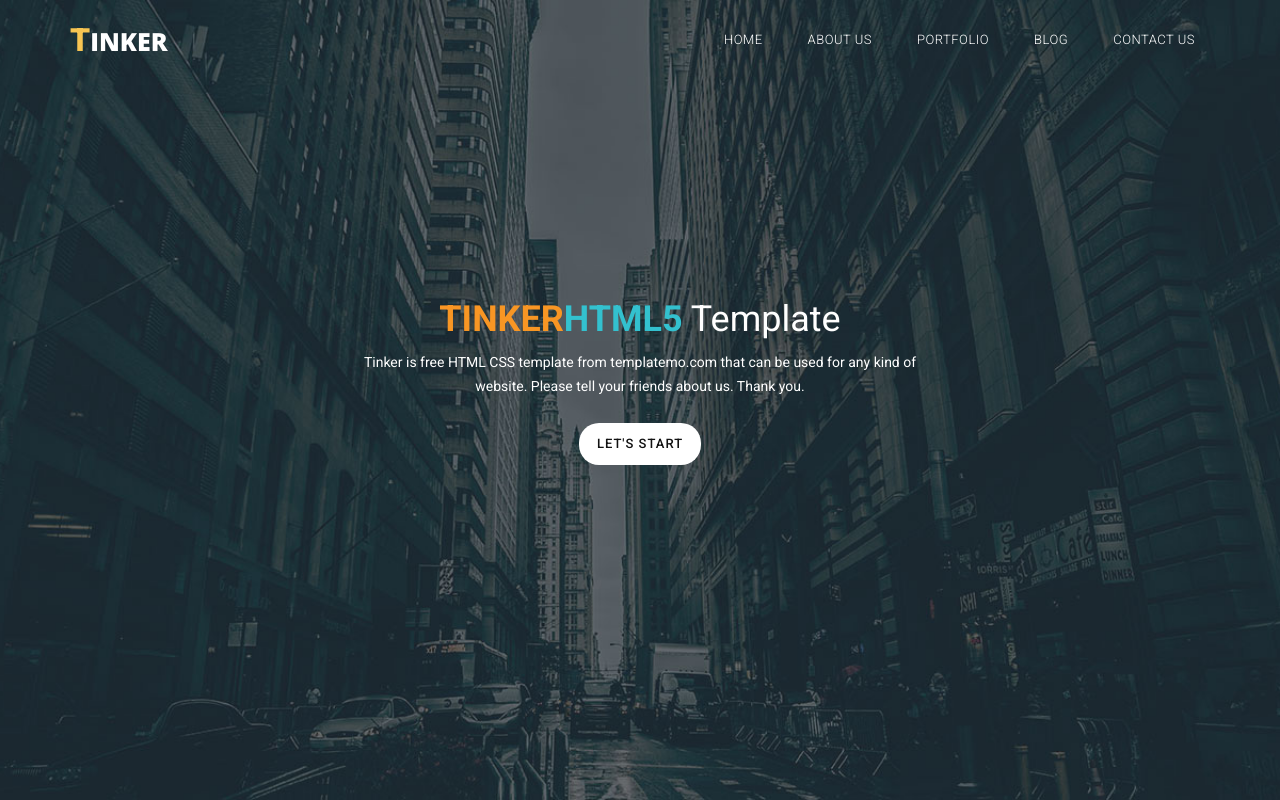
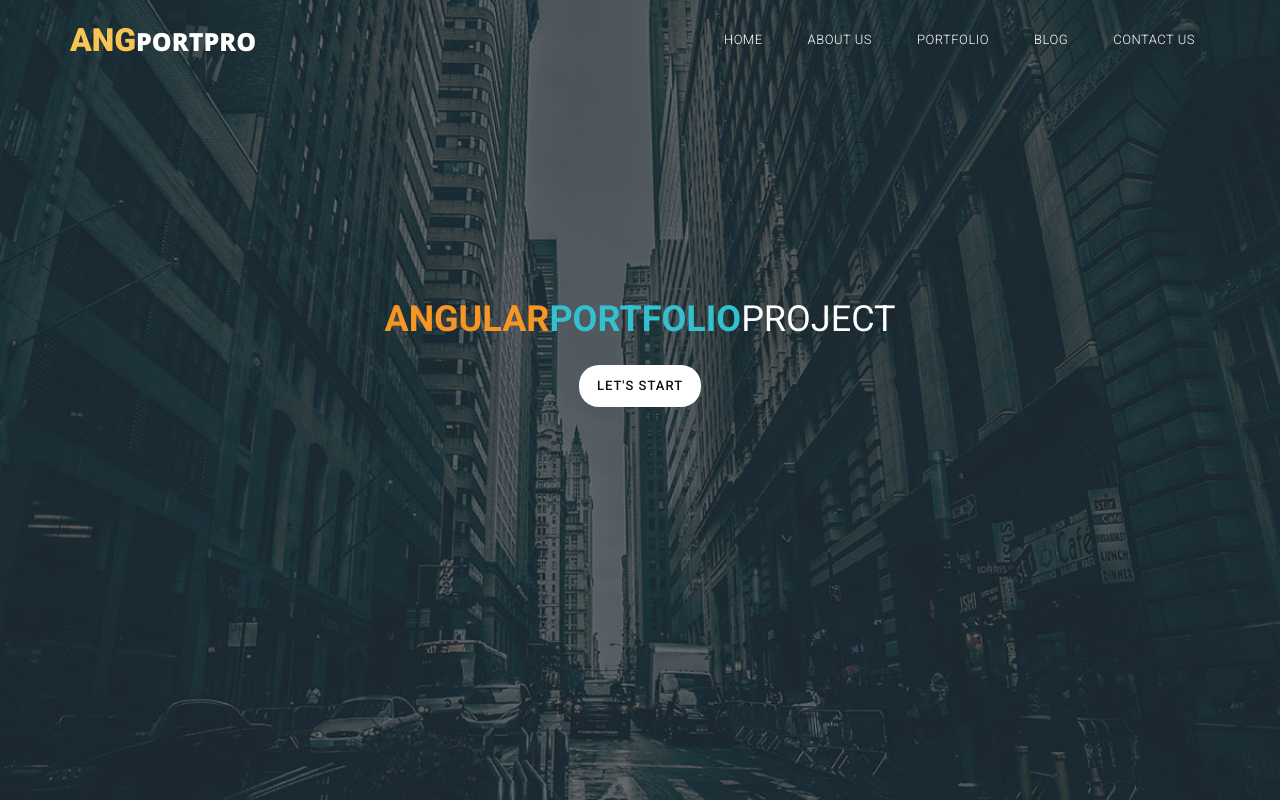
Before and after one commit to huzzii/angular_portfolio_project, an Angular app: page / in a window 1280 px wide. Shown: the top 800 px of the page. Built offline with nearby package versions, Linux system fonts and the light colour scheme; no server answers; a web font is replaced by a local one.

Commit message:
home edited 1

```diff
--- a/src/app/components/home/home.component.html
+++ b/src/app/components/home/home.component.html
@@ -9,7 +9,7 @@
                     <span class="icon-bar"></span>
                     <span class="icon-bar"></span>
                 </button>
-                <a href="#" class="navbar-brand scroll-top"><em>T</em>inker</a>
+                <a href="#" class="navbar-brand scroll-top"><em>Ang</em>PortPro</a>
             </div>
             <!--/.navbar-header-->
             <div id="main-nav" class="collapse navbar-collapse">
@@ -31,9 +31,7 @@
 <div class="parallax-content baner-content" id="home">
     <div class="container">
         <div class="text-content">
-            <h2><em>TINKER</em> <span>HTML5</span> Template</h2>
-            <p>Tinker is free HTML CSS template from templatemo.com that can be used for any kind of website. Please
-                tell your friends about us. Thank you.</p>
+            <h2><em>ANGULAR</em> <span>PORTFOLIO</span>PROJECT</h2>
             <div class="primary-white-button">
                 <a href="#" class="scroll-link" data-id="about">Let's Start</a>
             </div>
```
